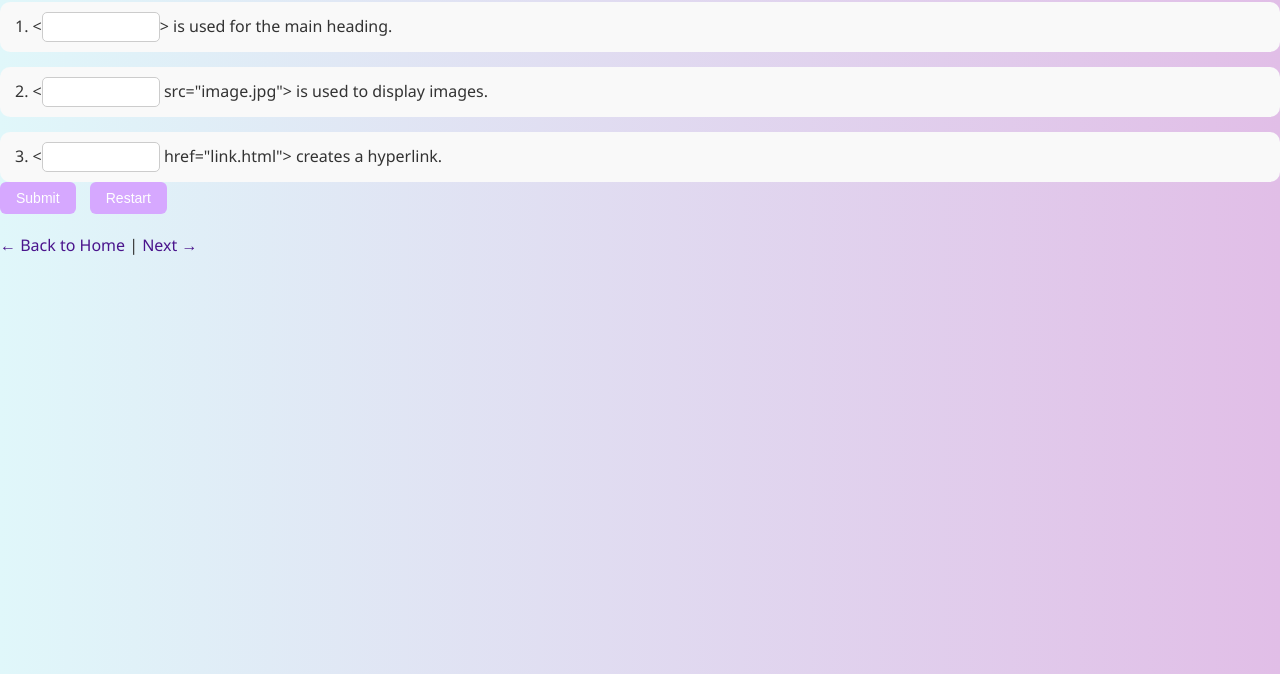
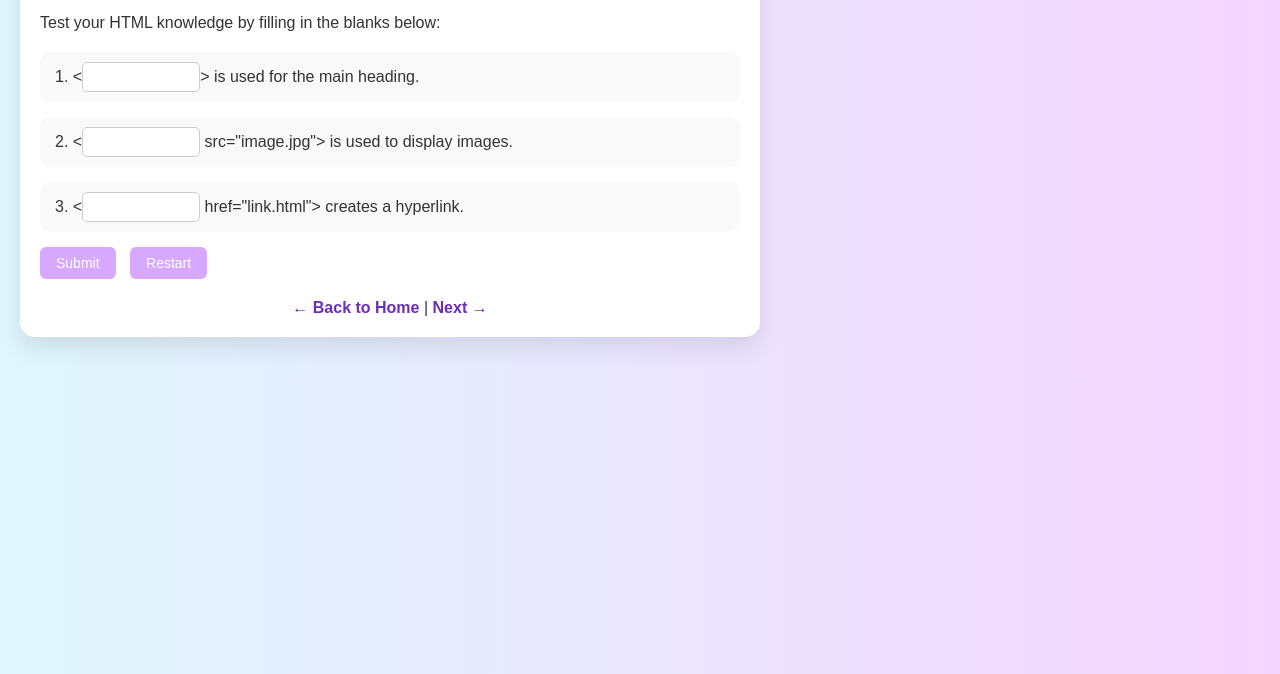
Before and after one commit to iHudaMirza/learn-basic-html-coding-v4, a plain HTML site: page fill-in-the-blank.html in a window 1280 px wide. Shown: the part 126-800 px from the top of the page. Drawn offline with Linux system fonts and the light colour scheme.

Commit message:
Update fill-in-the-blank.html
allignment issue

```diff
--- a/fill-in-the-blank.html
+++ b/fill-in-the-blank.html
@@ -4,12 +4,39 @@
   <title>Fill in the Blanks</title>
   <link rel="stylesheet" href="styles.css">
   <style>
+    body {
+      margin: 0;
+      font-family: Arial, sans-serif;
+      background: linear-gradient(to right, #dff6fd, #f5d6ff);
+    }
+
+    .container {
+      max-width: 700px;
+      margin: 40px auto;
+      padding: 20px;
+      background-color: white;
+      border-radius: 15px;
+      box-shadow: 0 10px 25px rgba(0, 0, 0, 0.1);
+      margin-left: 20px;
+      margin-right: 20px;
+    }
+
+    h1 {
+      color: #6c2db9;
+      text-align: center;
+    }
+
+    p {
+      font-size: 16px;
+    }
+
     form {
       display: flex;
       flex-direction: column;
       gap: 15px;
       margin-top: 20px;
     }
+
     .question {
       background: #f9f9f9;
       padding: 10px 15px;
@@ -37,18 +64,36 @@ button {
       border-radius: 6px;
       cursor: pointer;
       font-size: 14px;
+      margin-top: 15px;
     }
 
     button:hover {
       background-color: #b978f0;
     }
+
     #result {
       font-weight: bold;
       margin-top: 20px;
     }
+
+    a {
+      text-decoration: none;
+      color: #6c2db9;
+      font-weight: bold;
+    }
+
+    a:hover {
+      text-decoration: underline;
+    }
+
+    .navigation {
+      margin-top: 20px;
+      text-align: center;
+    }
   </style>
 </head>
 <body>
+  <div class="container">
     <h1>Fill in the Blanks</h1>
     <p>Test your HTML knowledge by filling in the blanks below:</p>
 
@@ -68,18 +113,19 @@ button:hover {
     <button onclick="restartQuiz()">Restart</button>
 
     <p id="result"></p>
-  <p>
-  <a href="index.html">← Back to Home</a>
-  |
+
+    <div class="navigation">
+      <a href="index.html">← Back to Home</a> |
       <a href="quiz.html">Next →</a>
-</p>
+    </div>
+  </div>
 
   <script>
     function checkAnswers() {
       let score = 0;
       const questions = document.querySelectorAll('.question');
 
-      questions.forEach((div, index) => {
+      questions.forEach((div) => {
         const correct = div.getAttribute('data-answer');
         const input = div.querySelector('input');
         if (input.value.trim().toLowerCase() === correct) {
```
Lines whose indentation alone changed are shown as unchanged.
